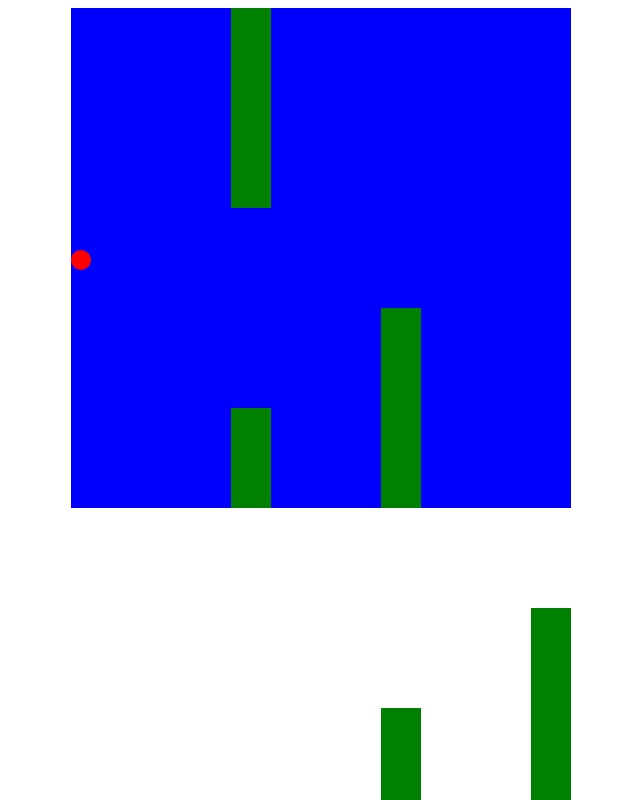
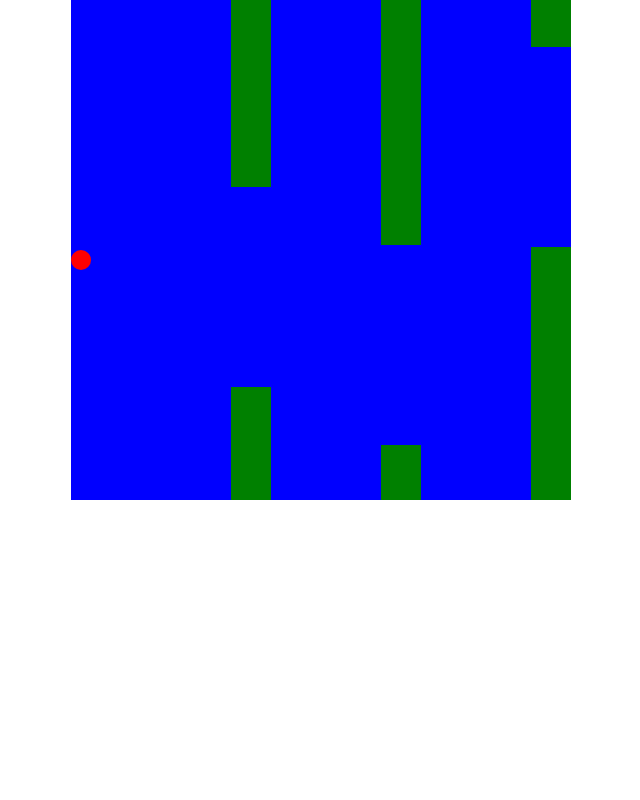
Before and after one commit to Hames1001/FlappyWebApp, a React (Vite) app in the folder flappyBird/: page / in a window 1280 px wide. Shown: the top 800 px of the page, without its empty margins (319-959 px from the left). Built offline with nearby package versions, Linux system fonts and the light colour scheme.

Commit message:
Initial fixes

```diff
--- a/flappyBird/src/App.css
+++ b/flappyBird/src/App.css
@@ -1,45 +1,14 @@
-#root {
-  max-width: 1280px;
-  margin: 0 auto;
-  padding: 2rem;
-  text-align: center;
-  background: white;
-  color: black;
+.obstacle-container {
+  position: absolute;
+  height: 100%;
+  /* transition: top 2s ease-in-out; */
 }
 
-
-/* .logo {
-  height: 6em;
-  padding: 1.5em;
-  will-change: filter;
+.obstacle {
+  position: relative;
+  top: 0px;
+  background-color: green;
+  /* width: 0px;
+  height: 0px;
+  left: 0px; */
 }
-.logo:hover {
-  filter: drop-shadow(0 0 2em #646cffaa);
-}
-.logo.react:hover {
-  filter: drop-shadow(0 0 2em #61dafbaa);
-}
-
-@keyframes logo-spin {
-  from {
-    transform: rotate(0deg);
-  }
-  to {
-    transform: rotate(360deg);
-  }
-}
-
-@media (prefers-reduced-motion: no-preference) {
-  a:nth-of-type(2) .logo {
-    animation: logo-spin infinite 20s linear;
-  }
-}
-
-
-.card {
-  padding: 2em;
-}
-
-.read-the-docs {
-  color: #888;
-} */
--- a/flappyBird/src/App.jsx
+++ b/flappyBird/src/App.jsx
@@ -1,4 +1,4 @@
-//import './App.css'
+import './App.css'
 import styled from "styled-components";
 import { useEffect, useState } from "react";
 import PipePair from "./PipePair";
@@ -7,7 +7,7 @@ export const BIRD_SIZE = 20;
 export const GAME_WIDTH = 500;
 export const GAME_HEIGHT = 500;
 export const GRAVITY = 5;
-export const JUMP = 100;
+export const JUMP = 75;
 export const OBSTACLE_WIDTH = 40;
 export const PIPE_GAP = 200;
 export const BIRD_X = 0;
@@ -32,16 +32,6 @@ function App() {
     };
   }, [gameStarted, birdPosition]);
 
-  // useEffect(() => {
-  //   let time = 0;
-  //   while (gameStarted && time < 2) {
-  //     setPipeTables((pipe) => [...pipe, <PipePair gameStarted={gameStarted} birdPosition={birdPosition} setScore={setScore} setGameStarted={setGameStarted} />])
-  //   }
-
-  //   // return () => {
-  //   //   clearInterval(timeId);
-  //   // };
-  // })
 
   const handleClick = () => {
     let newBirdPosition = birdPosition - JUMP;
@@ -57,12 +47,26 @@ function App() {
   return (
     <Div onClick={handleClick}>
       <GameBox height={GAME_HEIGHT} width={GAME_WIDTH}>
-        <PipePair gameStarted={gameStarted} birdPosition={birdPosition} setScore={setScore} setGameStarted={setGameStarted} initialPos={GAME_WIDTH - OBSTACLE_WIDTH - 300} />
-        <PipePair gameStarted={gameStarted} birdPosition={birdPosition} setScore={setScore} setGameStarted={setGameStarted} initialPos={GAME_WIDTH - OBSTACLE_WIDTH - 150} />
-        <PipePair gameStarted={gameStarted} birdPosition={birdPosition} setScore={setScore} setGameStarted={setGameStarted} initialPos={GAME_WIDTH - OBSTACLE_WIDTH} />
-        {/* {pipeTables.map((item, i) => {
-          return item;
-        })} */}
+        <PipePair
+          gameStarted={gameStarted}
+          birdPosition={birdPosition}
+          setScore={setScore}
+          setGameStarted={setGameStarted}
+          initialPos={GAME_WIDTH - OBSTACLE_WIDTH - 300}
+        />
+        <PipePair
+          gameStarted={gameStarted}
+          birdPosition={birdPosition}
+          setScore={setScore} setGameStarted={setGameStarted}
+          initialPos={GAME_WIDTH - OBSTACLE_WIDTH - 150}
+        />
+        <PipePair
+          gameStarted={gameStarted}
+          birdPosition={birdPosition}
+          setScore={setScore}
+          setGameStarted={setGameStarted}
+          initialPos={GAME_WIDTH - OBSTACLE_WIDTH}
+        />
         <Bird size={BIRD_SIZE} top={birdPosition} />
       </GameBox>
     </Div>
@@ -88,17 +92,19 @@ const Div = styled.div`
 `;
 
 const GameBox = styled.div`
+  position: relative;
+  display: flex;
   height: ${(props) => props.height}px;
   width: ${(props) => props.width}px;
   background-color: blue;
   // overflow: hidden;
 `;
 
-export const Obstacle = styled.div`
-  position: relative;
-  top: ${(props) => props.top}px;
-  background-color: green;
-  width: ${(props) => props.width}px;
-  height: ${(props) => props.height}px;
-  left: ${(props) => props.left}px;
-`;
+// export const Obstacle = styled.div`
+//   position: relative;
+//   top: ${(props) => props.top}px;
+//   background-color: green;
+//   width: ${(props) => props.width}px;
+//   height: ${(props) => props.height}px;
+//   left: ${(props) => props.left}px;
+// `;
--- a/flappyBird/src/PipePair.jsx
+++ b/flappyBird/src/PipePair.jsx
@@ -1,9 +1,9 @@
 import React, { useEffect, useState } from "react";
 import {
+  BIRD_SIZE,
   BIRD_X,
   GAME_HEIGHT,
   GAME_WIDTH,
-  Obstacle,
   OBSTACLE_WIDTH,
   PIPE_GAP,
 } from "./App";
@@ -11,9 +11,11 @@ import {
 const PipePair = (props) => {
   const { gameStarted, birdPosition, setScore, setGameStarted, initialPos } = props;
 
-  const [obstacleHeight, setObstacleHeight] = useState(200);
+  const [obstacleHeight, setObstacleHeight] = useState(() => Math.floor(Math.random() * (GAME_HEIGHT - PIPE_GAP)));
   const [obstacleLeft, setObstacleLeft] = useState(initialPos);
   const bottomObstacleHeight = GAME_HEIGHT - PIPE_GAP - obstacleHeight;
+
+  const [randState, setRandState] = useState(false);
 
   useEffect(() => {
     let obstacleId;
@@ -21,12 +23,10 @@ const PipePair = (props) => {
       obstacleId = setInterval(() => {
         setObstacleLeft((obstacleLeft) => obstacleLeft - 5);
       }, 24);
+    } else if (gameStarted && obstacleLeft < -OBSTACLE_WIDTH) {
+      setObstacleLeft(GAME_WIDTH);
+      setObstacleHeight(Math.floor(Math.random() * (GAME_HEIGHT - PIPE_GAP)));
     } else {
-      if (gameStarted && obstacleLeft < -OBSTACLE_WIDTH) {
-        setObstacleLeft(GAME_WIDTH - OBSTACLE_WIDTH);
-        setObstacleHeight(200);
-      }
-      // Math.floor(Math.random() * (GAME_HEIGHT - PIPE_GAP))
       setScore((s) => s + 1);
     }
 
@@ -43,34 +43,35 @@ const PipePair = (props) => {
       birdPosition >= GAME_HEIGHT - bottomObstacleHeight;
     if (
       obstacleLeft >= 0 &&
-      obstacleLeft <= OBSTACLE_WIDTH &&
+      obstacleLeft <= BIRD_SIZE &&
       (hasCollidedWithTop || hasCollidedWithBottom)
     ) {
+      console.log(obstacleLeft, birdPosition);
+      setRandState(true);
       setGameStarted(false);
     }
     if (
       BIRD_X > obstacleLeft &&
       (hasCollidedWithTop || hasCollidedWithBottom)
     ) {
+      console.log(obstacleLeft, birdPosition);
+      setRandState(true);
       setGameStarted(false);
     }
   }, [birdPosition, obstacleHeight, bottomObstacleHeight, obstacleLeft]);
 
   return (
-    <>
-      <Obstacle
-        top={0}
-        width={OBSTACLE_WIDTH}
-        height={obstacleHeight}
-        left={obstacleLeft}
+    <div className="obstacle-container" style={{ left: obstacleLeft, background: randState ? "coral" : "none" }}>
+      <div className="obstacle" style={{ width: OBSTACLE_WIDTH, height: obstacleHeight }}/>
+      <div
+        className="obstacle"
+        style={{
+          top: GAME_HEIGHT - (obstacleHeight + bottomObstacleHeight),
+          width: OBSTACLE_WIDTH,
+          height: bottomObstacleHeight,
+        }}
       />
-      <Obstacle
-        top={GAME_HEIGHT - (obstacleHeight + bottomObstacleHeight)}
-        width={OBSTACLE_WIDTH}
-        height={bottomObstacleHeight}
-        left={obstacleLeft}
-      />
-    </>
+    </div>
   )
 }
 
```
Also changed, not shown: flappyBird/src/index.css (+0 -65 lines).
